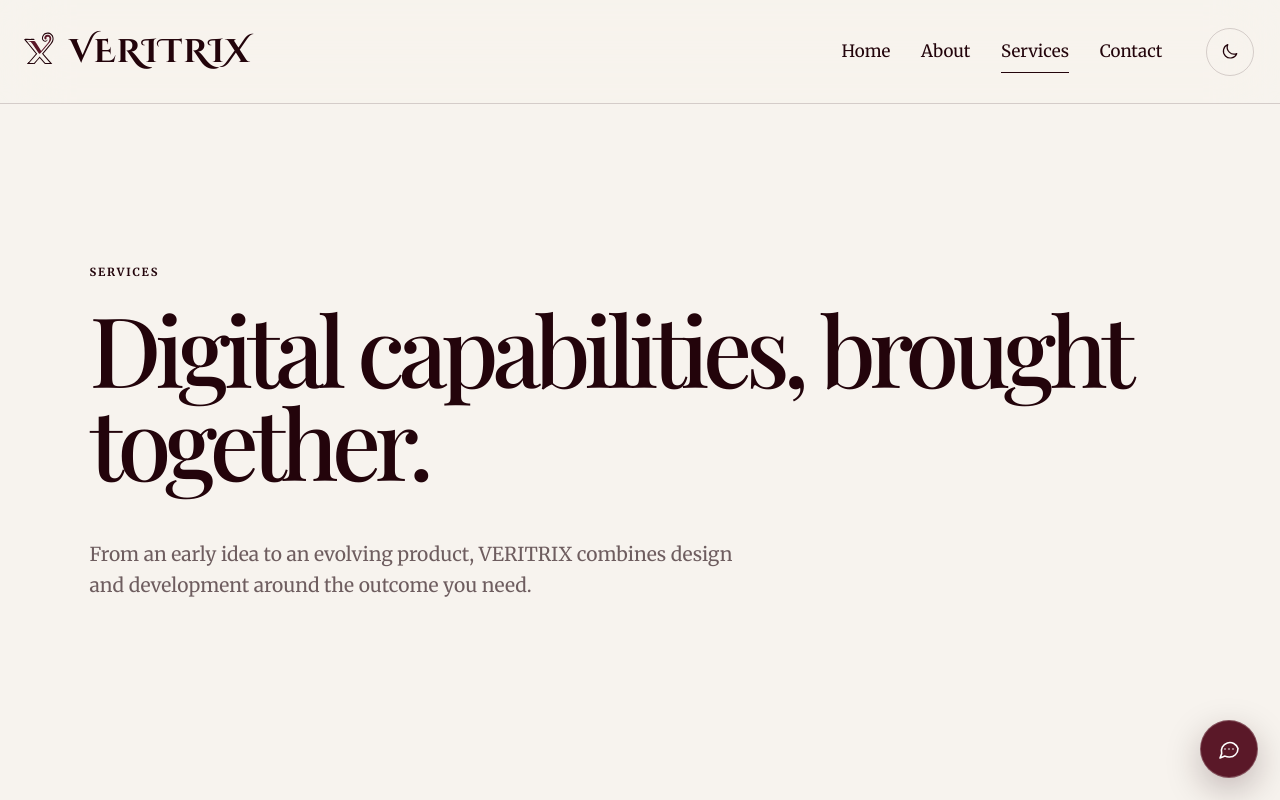
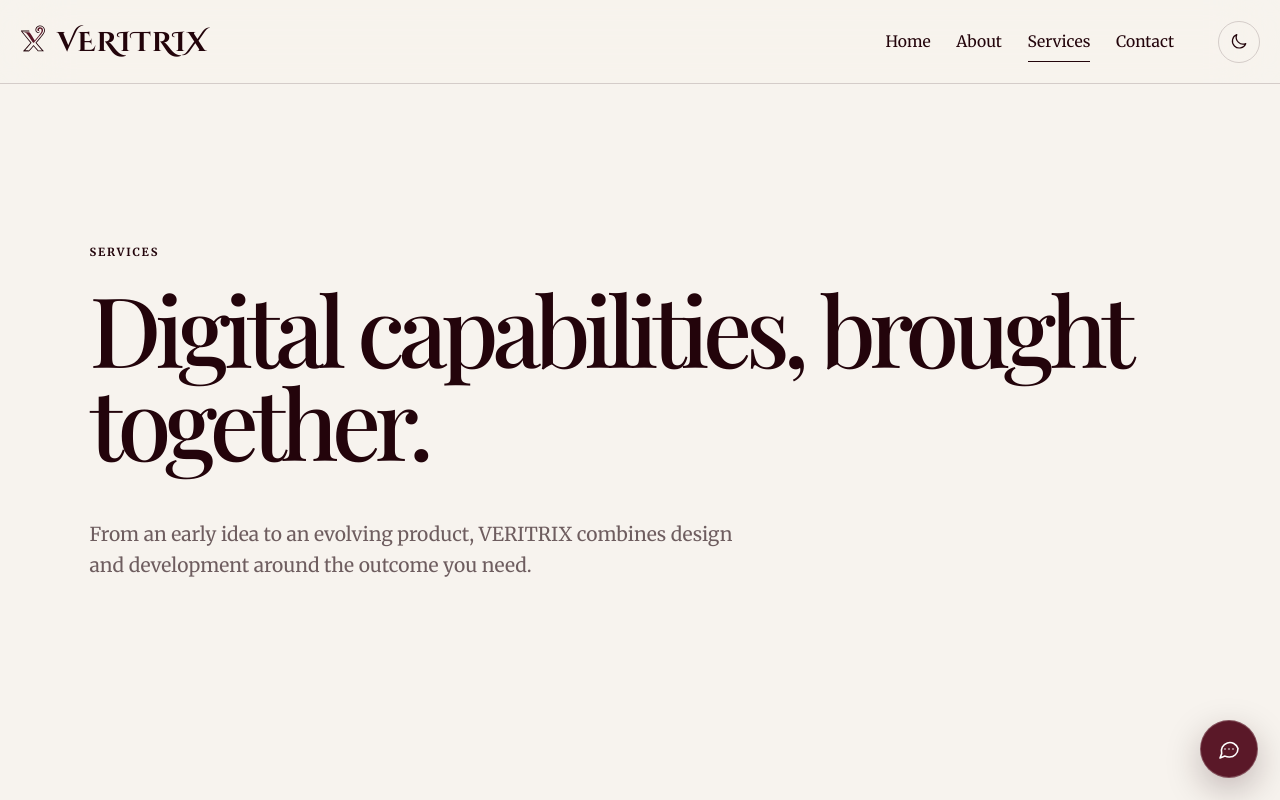
Before and after one commit to VERITRIX-LLP/veritrix-website, a Next.js app: page /services in a window 1280 px wide. Shown: the top 800 px of the page. Built offline with nearby package versions, Linux system fonts and the light colour scheme.

Commit message:
Compact landing header

```diff
--- a/app/globals.css
+++ b/app/globals.css
@@ -256,10 +256,15 @@ html{scroll-snap-type:none}
 
 /* Keep the landing header elegant without consuming too much of the first view. */
 @media(min-width:901px){
-  html{scroll-padding-top:6.5rem}
-  .site-header{height:104px}
-  .hero{min-height:calc(100svh - 104px)}
+  html{scroll-padding-top:5.25rem}
+  .site-header{height:84px;padding-right:1.25rem}
+  .site-header .brand-symbol{width:54px;height:54px;flex-basis:54px}
+  .site-header .brand-name{font-size:1.7rem}
+  .site-header .nav{gap:clamp(1.4rem,2vw,2.25rem)}
+  .site-header .nav a{font-size:.98rem}
+  .site-header .icon-button{width:42px;height:42px}
+  .hero{min-height:calc(100svh - 84px)}
 }
 
 /* Separate the invitation from its action so neither reads as an afterthought. */
-.hero-invitation{gap:1.65rem}
+.hero-invitation{gap:2.5rem}
```
